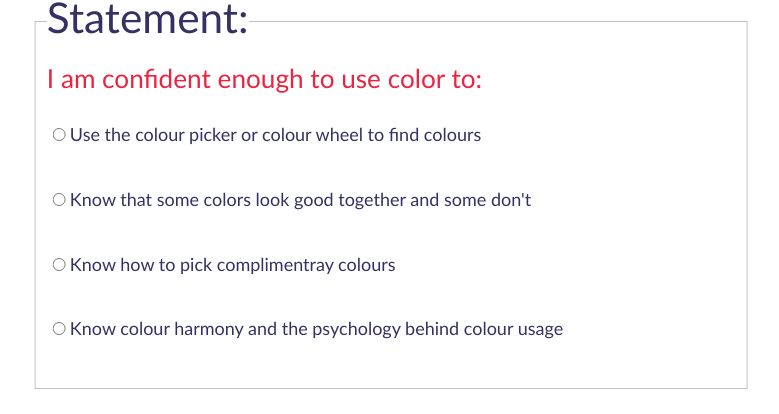
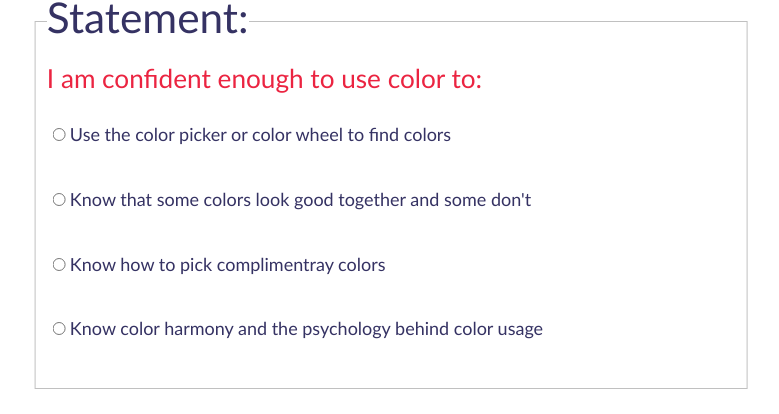
Before and after one commit to compassofdesign/site, a Jekyll site: the page built from assessment/index.html, in a window 1280 px wide and 900 px high, scrolled down 9990 px. Shown: the part 137-551 px from the top of the window, without its empty margins (249-1028 px from the left). Built offline with Jekyll 4.4.1, drawn with Linux system fonts in a browser that asks for light colours; nearby versions of some CDN libraries; a script that is not in the unit is left out.

Commit message:
fixed color colour problem on assessment

```diff
--- a/assessment/index.html
+++ b/assessment/index.html
@@ -185,10 +185,10 @@ description: A self assessment tool to keep everyone on top of what they need to
           <fieldset>
             <legend><h2>Statement:</h2></legend>
             <h3>I am confident enough to use color to: </h3>
-              <label for="q9-1" ><input required type="radio" id="q9-1" name="q9" value="1" />  Use the colour picker or colour wheel to find colours </label>
+              <label for="q9-1" ><input required type="radio" id="q9-1" name="q9" value="1" />  Use the color picker or color wheel to find colors </label>
               <label for="q9-2" ><input required type="radio" id="q9-2" name="q9" value="2" />  Know that some colors look good together and some don't</label>
-              <label for="q9-3" ><input required type="radio" id="q9-3" name="q9" value="3" />  Know how to pick complimentray colours</label>
-              <label for="q9-4" ><input required type="radio" id="q9-4" name="q9" value="4" />  Know colour harmony and the psychology behind colour usage</label>
+              <label for="q9-3" ><input required type="radio" id="q9-3" name="q9" value="3" />  Know how to pick complimentray colors</label>
+              <label for="q9-4" ><input required type="radio" id="q9-4" name="q9" value="4" />  Know color harmony and the psychology behind color usage</label>
           </fieldset>
           <a href="#q8" class="button secondary">Back</a>
           <a href="#q10" class="button">Next</a>
--- a/books/index.html
+++ b/books/index.html
@@ -17,7 +17,7 @@ price: $66
     <div class="module point">
       <h1 id="products">Book Shelf</h1>
       <h3>A collection of the best reads for designers.</h3>
-      <p>This book list got many of the desginers in our community to where they are today.</p><p> You can use this list as a guide of what to read, building up your own library of great design books.</p><p> Feel free to use this list as a springboard to search for these books, or purchase them here to help support the Compass of Design Community.</p>
+      <p>This book list got many of the desginers in our community to where they are today.</p><p> You can use this list as a guide of what to read, building up your own library of great design books.</p><p> Feel free to use this list as a springboard to search for these books, or purchase them here through Amazon to help support the Compass of Design Community.</p>
     </div>
     <div class="module intro">
       <h3>Searching for a specific design discipline?</h3>
@@ -44,7 +44,6 @@ price: $66
     <div class="article-thumb landing-product book">
       {{post.content}}
       <h5><a href="{{post.link}}" target="_blank">{{post.title}}</a></h5>
-      <p><em>Buy on Amazon &amp; Support The Compass of Design</em></p>
       <p >{{post.description}}</p>
     </div>
   {% endfor %}
```
